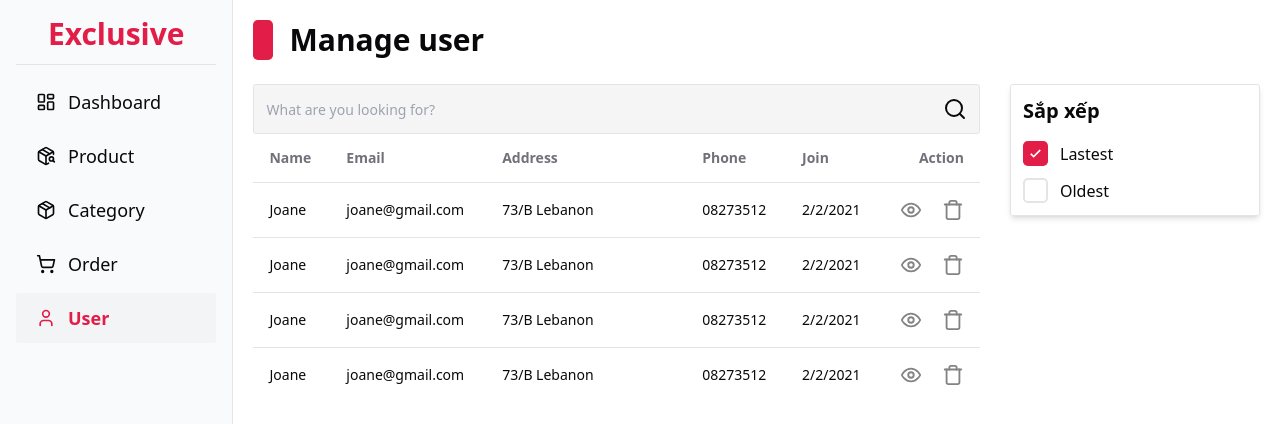
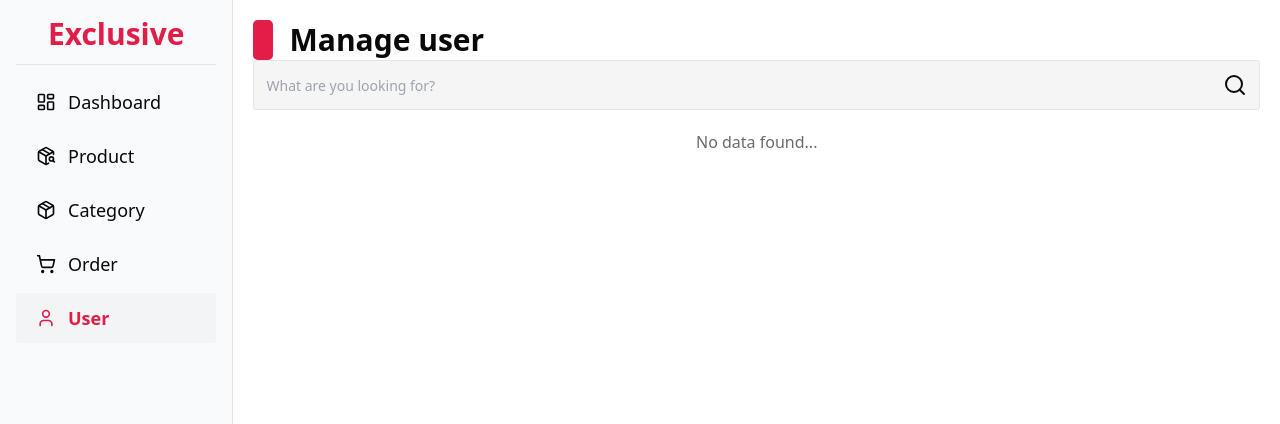
Before and after one commit to mtrong100/exclusive-shop, a React (Vite) app in the folder client/: page /manage-user in a window 1280 px wide. Shown: the top 424 px of the page. Built offline with nearby package versions, Linux system fonts and the light colour scheme.

Commit message:
complete

```diff
--- a/client/src/components/BestSellingProducts.tsx
+++ b/client/src/components/BestSellingProducts.tsx
@@ -13,14 +13,26 @@ const BestSellingProducts = () => {
   const [productList, setProductList] = useState<TProduct[]>([]);
 
   useEffect(() => {
-    async function fetchData() {
+    fetchProducts();
+  }, []);
+
+  // FETCH BEST SELLING PRODUCTS
+  async function fetchProducts() {
+    try {
       setIsLoading(true);
-      const data = await getAllProductsApi(queryParams.PAGE, 4, "asc");
+      const data = await getAllProductsApi(
+        queryParams.PAGE,
+        queryParams.LIMIT,
+        "sold"
+      );
       setProductList(data?.docs);
       setIsLoading(false);
+    } catch (error) {
+      setProductList([]);
+      console.log("Failed to fetch products ->", error);
+      setIsLoading(false);
     }
-    fetchData();
-  }, []);
+  }
 
   return (
     <div className="mt-20">
--- a/client/src/components/BrowseByCategory.tsx
+++ b/client/src/components/BrowseByCategory.tsx
@@ -4,7 +4,7 @@ import TitleSection from "./TitleSection";
 const BrowseByCategory = () => {
   return (
     <div>
-      <TitleSection>Browse By Category</TitleSection>
+      <TitleSection>Our Categories</TitleSection>
 
       {/* CATEGORY-LIST */}
       <ul className="grid grid-cols-6 gap-5 mt-[60px]">
--- a/client/src/modules/user/UserDetailModal.tsx
+++ b/client/src/modules/user/UserDetailModal.tsx
@@ -5,9 +5,10 @@ import {
   DialogTitle,
   DialogTrigger,
 } from "@/components/ui/dialog";
+import { TUser } from "@/types/main-types";
 import { Eye } from "lucide-react";
 
-export function UserDetailModal() {
+export function UserDetailModal({ data }: { data: TUser }) {
   return (
     <Dialog>
       <DialogTrigger asChild>
@@ -15,26 +16,26 @@ export function UserDetailModal() {
       </DialogTrigger>
       <DialogContent className="max-w-lg">
         <DialogHeader>
-          <DialogTitle className="text-2xl">Crowbar</DialogTitle>
+          <DialogTitle className="text-2xl">{data?.name}</DialogTitle>
         </DialogHeader>
         <main>
           <div className="mx-auto flex justify-center">
             <img
-              src="https://source.unsplash.com/random"
-              alt="user-avatar"
+              src={data?.avatar}
+              alt={data?.name}
               className="w-[100px] h-[100px] object-cover rounded-full"
             />
           </div>
 
           <ul className="grid grid-cols-1 gap-2 items-center mt-5">
             <div className="py-2 px-4 rounded-md bg-slate-100 text-sm border">
-              crowbar873@gmail
+              {data?.email}
             </div>
             <div className="py-2 px-4 rounded-md bg-slate-100 text-sm border">
-              73/B Lebanon
+              {data?.address || "Not update yet"}
             </div>
             <div className="py-2 px-4 rounded-md bg-slate-100 text-sm border">
-              08273512
+              {data?.phone || "Not update yet"}
             </div>
           </ul>
         </main>
--- a/client/src/modules/user/UserTable.tsx
+++ b/client/src/modules/user/UserTable.tsx
@@ -10,26 +10,10 @@ import { useNavigate } from "react-router-dom";
 import Swal from "sweetalert2";
 import { Trash } from "lucide-react";
 import { UserDetailModal } from "./UserDetailModal";
+import { TUser } from "@/types/main-types";
+import { format } from "timeago.js";
 
-const UserTable = () => {
-  const navigate = useNavigate();
-
-  const handleDelete = (id: string) => {
-    Swal.fire({
-      title: "Are you sure?",
-      text: "You won't be able to revert this!",
-      icon: "warning",
-      showCancelButton: true,
-      confirmButtonColor: "#3085d6",
-      cancelButtonColor: "#d33",
-      confirmButtonText: "Yes, delete it!",
-    }).then(async (result) => {
-      if (result.isConfirmed) {
-        Swal.fire("Deleted!", "Data has been deleted.", "success");
-      }
-    });
-  };
-
+const UserTable = ({ users = [] }: { users: TUser[] }) => {
   return (
     <Table>
       <TableHeader>
@@ -43,25 +27,23 @@ const UserTable = () => {
         </TableRow>
       </TableHeader>
       <TableBody>
-        {Array(4)
-          .fill(0)
-          .map((item, index) => (
-            <TableRow key={index}>
-              <TableCell className="font-medium capitalize">joane</TableCell>
-              <TableCell>joane@gmail.com</TableCell>
-              <TableCell>73/B Lebanon</TableCell>
-              <TableCell className="capitalize">08273512</TableCell>
-              <TableCell>2/2/2021</TableCell>
-              <TableCell className="capitalize flex opacity-50 items-center gap-5 justify-end">
-                <UserDetailModal />
-                <Trash
-                  onClick={() => handleDelete("325423")}
-                  size={22}
-                  className="cursor-pointer hover:text-primary"
-                />
-              </TableCell>
-            </TableRow>
-          ))}
+        {users?.map((item) => (
+          <TableRow key={item?._id}>
+            <TableCell className="font-medium capitalize">
+              {item?.name}
+            </TableCell>
+            <TableCell>{item?.email}</TableCell>
+            <TableCell>{item?.address || "Not update yet"}</TableCell>
+            <TableCell className="capitalize">
+              {item?.phone || "Not update yet"}
+            </TableCell>
+            <TableCell>{format(item?.createdAt)}</TableCell>
+            <TableCell className="capitalize flex opacity-50 items-center gap-5 justify-end">
+              <UserDetailModal data={item} />
+              {/* <Trash size={22} className="cursor-pointer hover:text-primary" /> */}
+            </TableCell>
+          </TableRow>
+        ))}
       </TableBody>
     </Table>
   );
--- a/client/src/pages/admin/Dashboard.tsx
+++ b/client/src/pages/admin/Dashboard.tsx
@@ -2,9 +2,8 @@ import TitleSection from "@/components/TitleSection";
 import PriceDistributionChart from "@/components/charts/PriceDistributionChart";
 import ProductCategoryPieChart from "@/components/charts/ProductCategoryPieChart";
 import ProductCategorySimpleAreaChart from "@/components/charts/ProductCategorySimpleAreaChart";
-import { cardSum, queryParams } from "@/constanst";
+import { queryParams } from "@/constanst";
 import { getAllProductsApi } from "@/services/productService";
-import { TBrowseCategory } from "@/types/general-types";
 import { TProduct } from "@/types/main-types";
 import { useEffect, useState } from "react";
 
@@ -25,27 +24,6 @@ const Dashboard = () => {
   return (
     <section>
       <TitleSection>Dashboard</TitleSection>
-      <div className="mt-8">
-        <div className="grid grid-cols-4 gap-[30px]">
-          {cardSum.map((item: TBrowseCategory) => (
-            <div
-              key={item.title}
-              className="shadow-md flex items-center justify-center rounded-md p-4 h-[140px] border"
-            >
-              <div className="flex items-start gap-5">
-                <span className="flex items-center justify-center w-[55px] h-[55px] rounded-full bg-primary/10 text-primary">
-                  {item.icon}
-                </span>
-                <div>
-                  <p className="font-medium text-lg">59</p>
-                  <h1 className="font-medium opacity-80">{item.title}</h1>
-                </div>
-              </div>
-            </div>
-          ))}
-        </div>
-      </div>
-
       {/* CHART */}
       <section className="mt-10 flex flex-col gap-10">
         <PriceDistributionChart data={data} />
--- a/client/src/pages/admin/user/ManageUser.tsx
+++ b/client/src/pages/admin/user/ManageUser.tsx
@@ -1,57 +1,56 @@
-import Checkbox from "@/components/Checkbox";
+import Searchbox from "@/components/Searchbox";
 import TitleSection from "@/components/TitleSection";
-import { sortOrder } from "@/constanst";
+import useDebounce from "@/hooks/useDebounce";
+import useOnchange from "@/hooks/useOnchange";
 import UserTable from "@/modules/user/UserTable";
-import { TSortOrder } from "@/types/general-types";
-import { Search } from "lucide-react";
-import { useState } from "react";
-import { useNavigate } from "react-router-dom";
+import { loadingUsers, storeUsers } from "@/redux/slices/userSlice";
+import { useAppDispatch, useAppSelector } from "@/redux/store";
+import { getAllUsersApi } from "@/services/userService";
+import { useEffect } from "react";
 
 const ManageUser = () => {
-  const navigate = useNavigate();
-  const [order, setOrder] = useState("desc");
+  const dispatch = useAppDispatch();
+  const { value, handleChange } = useOnchange();
+  const searchQuery = useDebounce(value, 500);
+  const { isLoading, users } = useAppSelector((state) => state.user);
+
+  useEffect(() => {
+    fetchUsers();
+  }, []);
+
+  async function fetchUsers() {
+    try {
+      dispatch(loadingUsers(true));
+      const token = JSON.parse(localStorage.getItem("EXCLUSIVE_TOKEN") || "");
+      const data = await getAllUsersApi(token);
+      dispatch(storeUsers(data));
+    } catch (error) {
+      console.log("Failed to fetch users", error);
+      dispatch(loadingUsers(false));
+      dispatch(storeUsers([]));
+    }
+  }
+
+  // FILTER ORDERS
+  const filterUsers = users.filter((item) =>
+    item.name.toLowerCase().includes(searchQuery.toLowerCase())
+  );
 
   return (
     <section>
       <TitleSection>Manage user</TitleSection>
 
-      <div className="mt-6 grid grid-cols-[minmax(0,_1fr)_250px] gap-[30px]">
-        <div>
-          {/* SEARCH-BOX */}
-          <div className="flex items-center bg-[#F5F5F5] border rounded-md p-3 w-full">
-            <input
-              type="text"
-              placeholder="What are you looking for?"
-              className="w-full focus:outline-none max-w-full placeholder:text-sm bg-transparent"
-            />
-            <Search className="flex-shrink-0 ml-[15px]" />
-          </div>
+      <Searchbox handleSearch={handleChange} queryValue={value} />
 
-          <ul>
-            <UserTable />
-          </ul>
-        </div>
-
-        <div className="p-3 rounded-md shadow-md border h-fit">
-          <h1 className="text-xl font-bold">Sắp xếp</h1>
-          <ul className="mt-4 flex flex-col gap-3">
-            {sortOrder.map((item: TSortOrder) => (
-              <li
-                key={item.title}
-                onClick={() => setOrder(item.value)}
-                className="flex items-center gap-3"
-              >
-                {order === item.value ? (
-                  <Checkbox type="checked" />
-                ) : (
-                  <Checkbox />
-                )}
-                <p className="cursor-default">{item.title}</p>
-              </li>
-            ))}
-          </ul>
-        </div>
-      </div>
+      <ul>
+        {!isLoading && filterUsers?.length === 0 ? (
+          <p className="text-center font-medium my-5 opacity-60">
+            No data found...
+          </p>
+        ) : (
+          <UserTable users={filterUsers} />
+        )}
+      </ul>
     </section>
   );
 };
--- a/client/src/redux/slices/userSlice.ts
+++ b/client/src/redux/slices/userSlice.ts
@@ -1,11 +1,30 @@
+import { TUser } from "@/types/main-types";
 import { createSlice } from "@reduxjs/toolkit";
+
+type TState = {
+  isLoading: boolean;
+  users: TUser[];
+};
+
+const initialState: TState = {
+  isLoading: false,
+  users: [],
+};
 
 export const userSlice = createSlice({
   name: "user",
-  initialState: {},
-  reducers: {},
+  initialState,
+  reducers: {
+    loadingUsers: (state, action) => {
+      state.isLoading = action.payload;
+    },
+    storeUsers: (state, action) => {
+      state.users = action.payload;
+      state.isLoading = false;
+    },
+  },
 });
 
-// export const {} = userSlice.actions;
+export const { loadingUsers, storeUsers } = userSlice.actions;
 
 export default userSlice.reducer;
--- a/client/src/services/userService.ts
+++ b/client/src/services/userService.ts
@@ -1,5 +1,13 @@
 import { TUpdateUserRequest } from "@/types/general-types";
 import axios from "axios";
+
+export const getAllUsersApi = async (token: string) => {
+  const res = await axios.get(`${import.meta.env.VITE_BASE_URL}/user/all`, {
+    headers: { token: `Bearer ${token}` },
+  });
+
+  return res.data;
+};
 
 export const getUserDetailApi = async (id: string, token: string) => {
   const res = await axios.get(`${import.meta.env.VITE_BASE_URL}/user/${id}`, {
--- a/client/src/types/main-types.ts
+++ b/client/src/types/main-types.ts
@@ -4,6 +4,8 @@ export type TUser = {
   avatar: string;
   email: string;
   token: string;
+  address?: string;
+  phone?: string;
   isAdmin: boolean;
   favorites: string[];
   createdAt: Date;
```
Also changed, not shown: client/src/components/Banner.tsx (+7 -43 lines), 2 other files (tests, documents, lock files or other folders).
